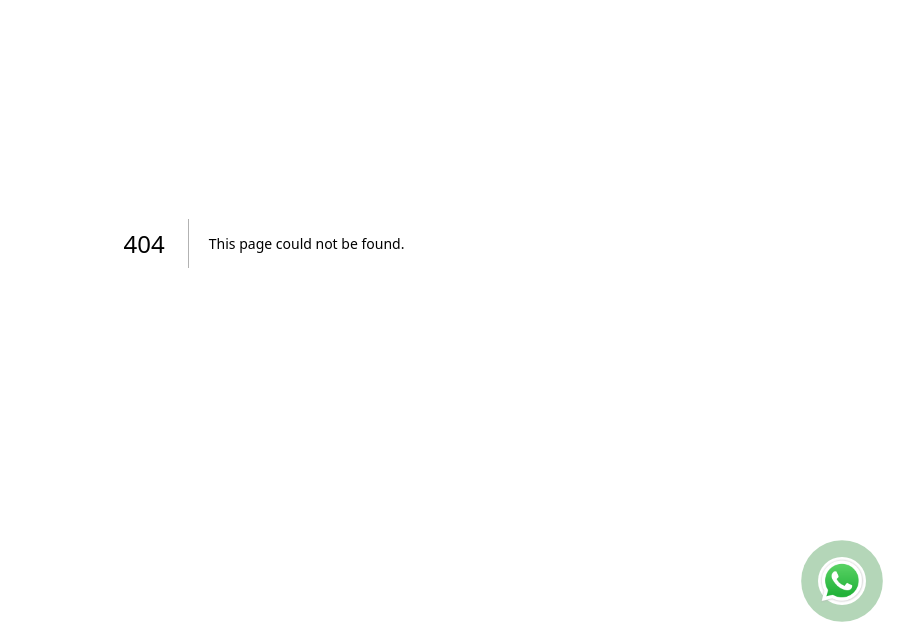
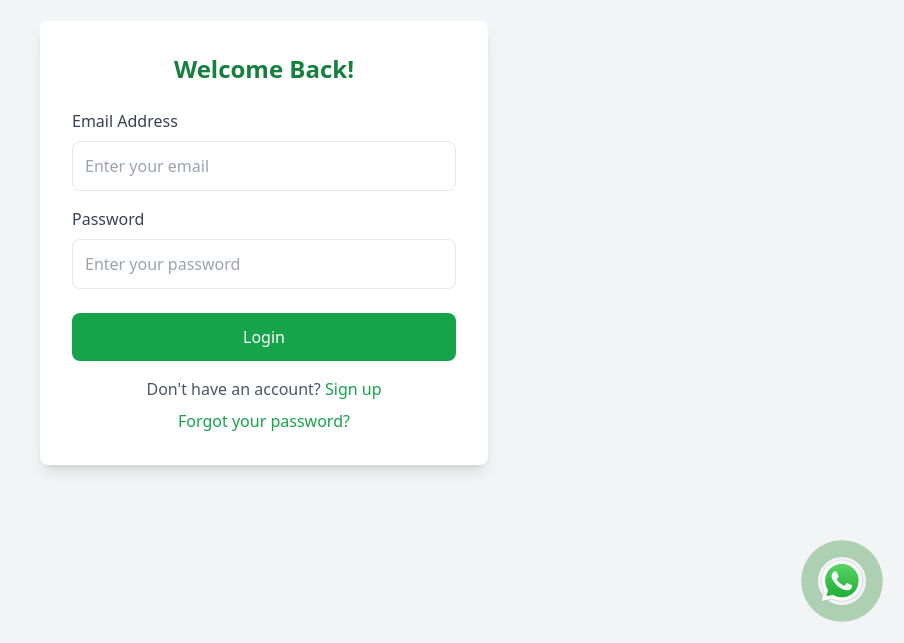
Before and after one commit to obsidiansixdevelopment/Khonshaw-fruits-frontend, a Next.js app: page /login in a window 1280 px wide. Before the commit this address had no page. Shown: the part 157-800 px from the top of the page, without its empty margins (376-1280 px from the left). Built offline with nearby package versions, Linux system fonts and the light colour scheme.

Commit message:
login-page

```diff
--- a/package.json
+++ b/package.json
@@ -9,10 +9,14 @@
     "lint": "next lint"
   },
   "dependencies": {
+    "@reduxjs/toolkit": "^2.5.0",
+    "axios": "^1.7.9",
+    "dotenv": "^16.4.7",
     "next": "14.2.16",
     "react": "^18",
     "react-dom": "^18",
     "react-icons": "^5.4.0",
+    "react-redux": "^9.2.0",
     "react-toastify": "^11.0.2",
     "swiper": "^11.1.15"
   },
--- /dev/null
+++ b/src/app/_components/layout.jsx
@@ -0,0 +1,13 @@
+"use client"
+
+import store from '@/redux/store'
+import React from 'react'
+import { Provider } from 'react-redux'
+
+export default function LayoutTwo({children}) {
+  return (
+    <Provider store={store}>
+      {children}
+    </Provider>
+  )
+}
--- a/src/app/layout.js
+++ b/src/app/layout.js
@@ -1,6 +1,7 @@
 import localFont from "next/font/local";
 import "./globals.css";
 import Whatsapp from "./_components/whatsapp";
+import LayoutTwo from "./_components/layout";
 
 const geistSans = localFont({
   src: "./fonts/GeistVF.woff",
@@ -24,16 +25,13 @@ export default function RootLayout({ children }) {
       <body
         className={`${geistSans.variable} ${geistMono.variable} antialiased relative`}
       >
-          <link
-            href="https://cdnjs.cloudflare.com/ajax/libs/font-awesome/5.15.3/css/all.min.css"
-            rel="stylesheet"
-          />
-          <link
-            href="https://fonts.googleapis.com/css2?family=Roboto:wght@400;700&display=swap"
-            rel="stylesheet"
-          />
+        <link  href="https://cdnjs.cloudflare.com/ajax/libs/font-awesome/5.15.3/css/all.min.css"  rel="stylesheet"/>
+        <link  href="https://fonts.googleapis.com/css2?family=Roboto:wght@400;700&display=swap"  rel="stylesheet"/>
+        <LayoutTwo>
           <Whatsapp />
-        {children}
+          {children}
+        </LayoutTwo>
+
       </body>
     </html>
   );
--- /dev/null
+++ b/src/app/login/page.jsx
@@ -0,0 +1,146 @@
+// "use client";
+
+// import { loginUser } from "@/redux/slice/auth-action";
+// import React, { useState } from "react";
+// import { useDispatch, useSelector } from "react-redux";
+
+// export default function LoginPage() {
+//   const [formData, setFormData] = useState({ email: "", password: "" });
+//   const dispatch = useDispatch();
+//   const { loading, error, user } = useSelector((state) => state.auth);
+
+//   const handleChange = (e) => {
+//     setFormData({ ...formData, [e.target.name]: e.target.value });
+//   };
+
+//   const handleSubmit = (e) => {
+//     e.preventDefault();
+//     dispatch(loginUser(formData));
+//   };
+
+//   return (
+//     <div className="min-h-screen flex items-center justify-center bg-gray-100">
+//       <div className="bg-white p-8 rounded-lg shadow-lg max-w-md w-full">
+//         <h1 className="text-2xl font-bold text-center mb-6">Login</h1>
+//         <form onSubmit={handleSubmit}>
+//           <input
+//             type="email"
+//             name="email"
+//             placeholder="Email"
+//             value={formData.email}
+//             onChange={handleChange}
+//             required
+//             className="w-full p-3 border mb-4 rounded-lg"
+//           />
+//           <input
+//             type="password"
+//             name="password"
+//             placeholder="Password"
+//             value={formData.password}
+//             onChange={handleChange}
+//             required
+//             className="w-full p-3 border mb-4 rounded-lg"
+//           />
+//           <button
+//             type="submit"
+//             className="w-full bg-blue-500 text-white p-3 rounded-lg"
+//             disabled={loading}
+//           >
+//             {loading ? "Logging in..." : "Login"}
+//           </button>
+//         </form>
+//         {error && <p className="text-red-500 mt-4">{error}</p>}
+//         {user && <p className="text-green-500 mt-4">Welcome, {user.name}!</p>}
+//       </div>
+//     </div>
+//   );
+// }
+
+"use client"
+
+import axios from 'axios';
+import React, { useState } from 'react';
+
+export default function LoginPage() {
+  const [isData , setIsData ] = useState({
+    email:'',
+    password:''
+  })
+  const handleChange = (e) => {
+    setIsData({
+        ...isData ,
+        [e.target.name]:e.target.value
+    })
+  }
+  const handleSubmit = async (e) => {
+    e.preventDefault();
+    try{
+        const response = await axios.post(`${process.env.NEXT_PUBLIC_URL}/login`, isData);
+        console.log("aa gya" , response);
+    }
+    catch(err){
+        console.log("error hai" , err);
+    }
+  }
+
+  return (
+    <div className="min-h-screen flex items-center justify-center bg-gray-100">
+      <div className="bg-white p-8 rounded-lg shadow-lg max-w-md w-full">
+        <h1 className="text-2xl font-bold text-center text-green-700 mb-6">
+          Welcome Back!
+        </h1>
+        <form onSubmit={handleSubmit}>
+          <div className="mb-4">
+            <label htmlFor="email" className="block text-gray-700 font-medium mb-2">
+              Email Address
+            </label>
+            <input
+              type="email"
+              id="email"
+              name="email"
+              value={isData.email}
+              onChange={handleChange}
+              placeholder="Enter your email"
+              required
+              className="w-full p-3 border rounded-lg focus:outline-none focus:ring-2 focus:ring-green-500"
+            />
+          </div>
+          <div className="mb-6">
+            <label htmlFor="password" className="block text-gray-700 font-medium mb-2">
+              Password
+            </label>
+            <input
+              type="password"
+              id="password"
+              name="password"
+              value={isData.password}
+              onChange={handleChange}
+              placeholder="Enter your password"
+              required
+              className="w-full p-3 border rounded-lg focus:outline-none focus:ring-2 focus:ring-green-500"
+            />
+          </div>
+          <button
+            type="submit"
+            className="w-full bg-green-600 text-white py-3 rounded-lg hover:bg-green-700 transition"
+          >
+            Login
+          </button>
+        </form>
+        <div className="mt-4 text-center">
+          <p className="text-gray-600">
+           {" Don't have an account?"}{" "}
+            <a href="/signup" className="text-green-600 font-medium hover:underline">
+              Sign up
+            </a>
+          </p>
+          <p className="mt-2">
+            <a href="/forgot-password" className="text-green-600 font-medium hover:underline">
+              Forgot your password?
+            </a>
+          </p>
+        </div>
+      </div>
+    </div>
+  );
+}
--- /dev/null
+++ b/src/redux/slice/auth-action.js
@@ -0,0 +1,14 @@
+import { createAsyncThunk } from '@reduxjs/toolkit';
+import axios from 'axios';
+
+export const loginUser = createAsyncThunk(
+  'auth/login',
+  async (credentials, { rejectWithValue }) => {
+    try {
+      const response = await axios.post(`${process.env.NEXT_PUBLIC_API_URL}/login`, credentials);
+      return response.data;
+    } catch (error) {
+      return rejectWithValue(error.response.data.message);
+    }
+  }
+);
--- /dev/null
+++ b/src/redux/slice/auth-slice.js
@@ -0,0 +1,33 @@
+import { createSlice } from "@reduxjs/toolkit";
+
+const authSlice = createSlice({
+  name: 'auth',
+  initialState: {
+    user: null,
+    loading: false,
+    error: null,
+  },
+  reducers: {
+    logout(state) {
+      state.user = null;
+    },
+  },
+  extraReducers: (builder) => {
+    builder
+      .addCase(loginUser.pending, (state) => {
+        state.loading = true;
+        state.error = null;
+      })
+      .addCase(loginUser.fulfilled, (state, action) => {
+        state.loading = false;
+        state.user = action.payload;
+      })
+      .addCase(loginUser.rejected, (state, action) => {
+        state.loading = false;
+        state.error = action.payload;
+      });
+  },
+});
+
+export const { logout } = authSlice.actions;
+export default authSlice.reducer;
--- /dev/null
+++ b/src/redux/store/index.js
@@ -0,0 +1,11 @@
+const { configureStore } = require("@reduxjs/toolkit");
+const authReducer  = require("../slice/auth-slice")
+
+
+const store = configureStore({
+    reducer: {
+        auth : authReducer
+    }
+})
+
+export default store;
```
Also changed, not shown: 2 other files (tests, documents, lock files or other folders).
